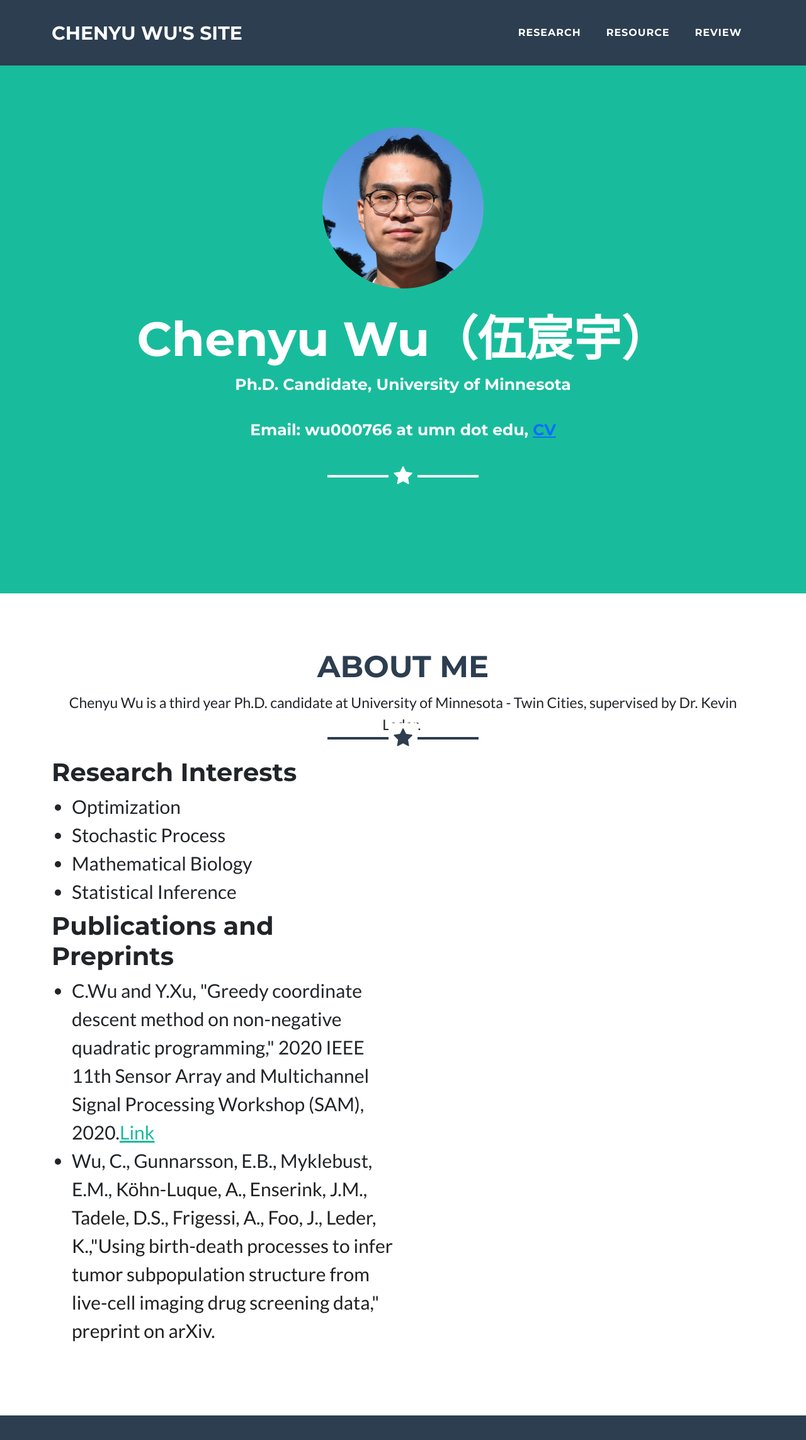
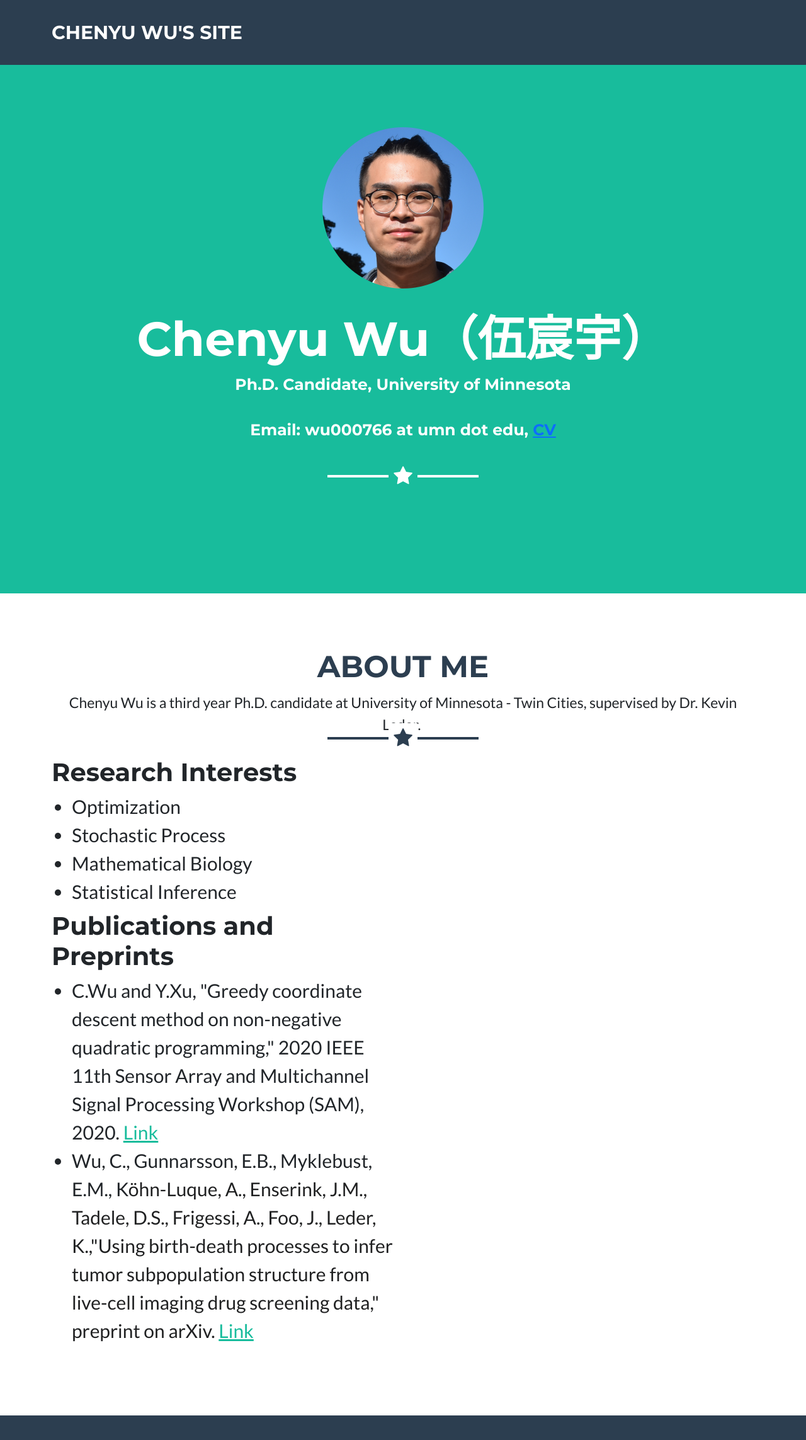
Before and after one commit to chenyuwu233/chenyuwu233.github.io, a plain HTML site: page index.html in a window 1280 px wide. Shown: the whole page at 63% size. Drawn offline with Linux system fonts and the light colour scheme.

Commit message:
Add link

```diff
--- a/index.html
+++ b/index.html
@@ -15,11 +15,7 @@
     <nav class="navbar navbar-light navbar-expand-lg fixed-top bg-secondary text-uppercase" id="mainNav">
         <div class="container"><a class="navbar-brand" href="#page-top" style="font-family: Montserrat, sans-serif;font-size: 30px;">CHENYU WU'S SITE</a><button data-bs-toggle="collapse" data-bs-target="#navbarResponsive" class="navbar-toggler text-white bg-primary navbar-toggler-right text-uppercase rounded" aria-controls="navbarResponsive" aria-expanded="false" aria-label="Toggle navigation"><i class="fa fa-bars"></i></button>
             <div class="collapse navbar-collapse" id="navbarResponsive">
-                <ul class="navbar-nav ms-auto">
-                    <li class="nav-item mx-0 mx-lg-1"><a class="nav-link py-3 px-0 px-lg-3 rounded" href="#portfolio">rESEARCH</a></li>
-                    <li class="nav-item mx-0 mx-lg-1"><a class="nav-link py-3 px-0 px-lg-3 rounded" href="#about">rESOURCE</a></li>
-                    <li class="nav-item mx-0 mx-lg-1"><a class="nav-link py-3 px-0 px-lg-3 rounded" href="">rEVIEW</a></li>
-                </ul>
+                <ul class="navbar-nav ms-auto"></ul>
             </div>
         </div>
     </nav>
@@ -27,7 +23,7 @@
         <div class="container"><img class="img-fluid d-block mx-auto mb-5" src="assets/img/Photo.png">
             <h1>Chenyu Wu（伍宸宇）</h1>
             <h1 style="font-size: 25px;">Ph.D. Candidate, University of Minnesota</h1>
-            <h1 style="font-size: 25px;">Email: wu000766 at umn dot edu,&nbsp;<a href="#" style="color: var(--bs-blue);">CV</a></h1>
+            <h1 style="font-size: 25px;">Email: wu000766 at umn dot edu,&nbsp;<a href="Resume_Chenyu_Wu.pdf" style="color: var(--bs-blue);" target="_blank">CV</a></h1>
             <hr class="star-light">
         </div>
     </header>
@@ -50,8 +46,8 @@
                     </ul>
                     <h1>Publications and Preprints</h1>
                     <ul>
-                        <li style="font-size: 30px;">C.Wu and Y.Xu, "Greedy coordinate descent method on non-negative quadratic programming," 2020 IEEE 11th Sensor Array and Multichannel Signal Processing Workshop (SAM), 2020.<a href="https://arxiv.org/pdf/2012.05943.pdf">Link</a></li>
-                        <li style="font-size: 30px;">Wu, C., Gunnarsson, E.B., Myklebust, E.M., K<span style="color: rgb(32, 33, 34);">öhn-Luque, A., Enserink, J.M., Tadele, D.S., Frigessi, A., Foo, J., Leder, K.,"Using birth-death processes to infer tumor subpopulation structure from live-cell imaging drug screening data," preprint on arXiv.</span></li>
+                        <li style="font-size: 30px;">C.Wu and Y.Xu, "Greedy coordinate descent method on non-negative quadratic programming," 2020 IEEE 11th Sensor Array and Multichannel Signal Processing Workshop (SAM), 2020.&nbsp;<a href="https://arxiv.org/abs/2012.05943" target="_blank">Link</a></li>
+                        <li style="font-size: 30px;">Wu, C., Gunnarsson, E.B., Myklebust, E.M., K<span style="color: rgb(32, 33, 34);">öhn-Luque, A., Enserink, J.M., Tadele, D.S., Frigessi, A., Foo, J., Leder, K.,"Using birth-death processes to infer tumor subpopulation structure from live-cell imaging drug screening data," preprint on arXiv.&nbsp;</span><a href="https://arxiv.org/abs/2303.08245" target="_blank">Link</a></li>
                     </ul>
                 </div>
             </div>
```
Also changed, not shown: 1 other file.
